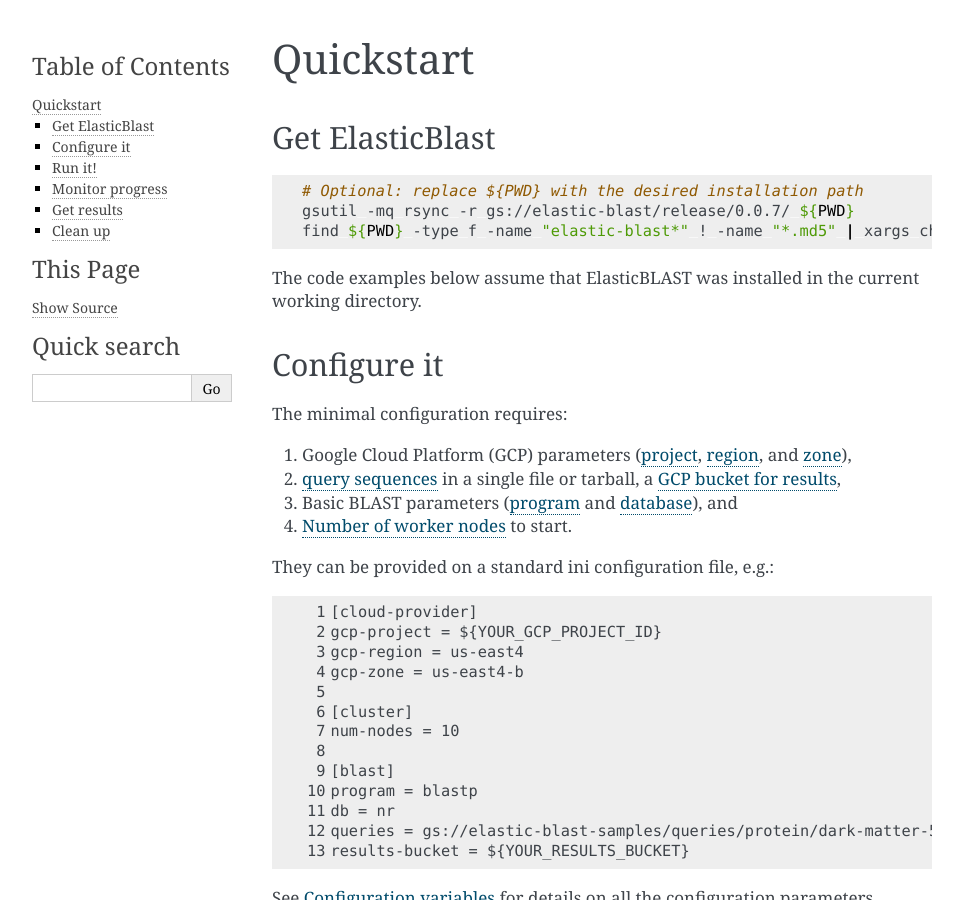
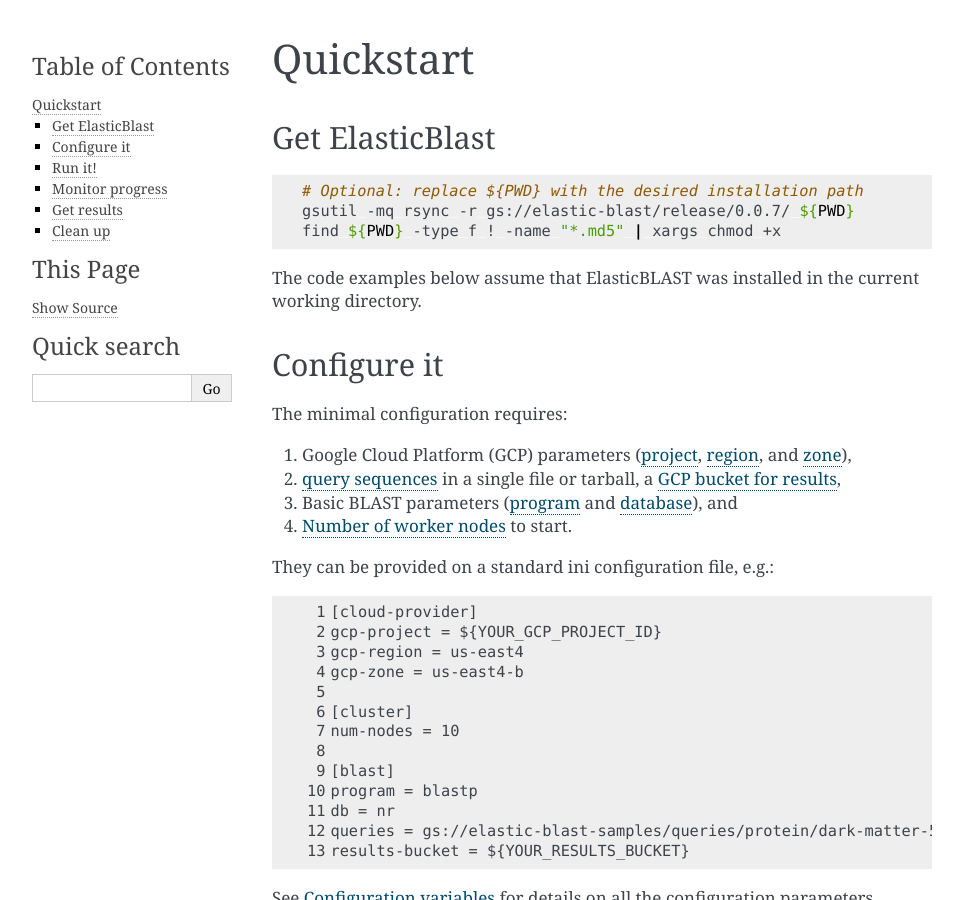
Before and after one commit to ncbi/elastic-blast-docs, a Sphinx documentation site: the page built from docs/source/quickstart.rst, in a window 1280 px wide and 900 px high. Shown: the whole window, without its empty margins (148-1111 px from the left). Built offline with Sphinx 7.4.7, drawn with Linux system fonts in a browser that asks for light colours.

Commit message:
Simplify commands

```diff
--- a/docs/source/quickstart.rst
+++ b/docs/source/quickstart.rst
@@ -10,7 +10,7 @@
 
     # Optional: replace ${PWD} with the desired installation path
     gsutil -mq rsync -r gs://elastic-blast/release/{VERSION}/ ${PWD}
-    find ${PWD} -type f -name "elastic-blast*" ! -name "*.md5" | xargs chmod +x
+    find ${PWD} -type f ! -name "*.md5" | xargs chmod +x
 
 
 The code examples below assume that ElasticBLAST was installed in the current working directory.
```
